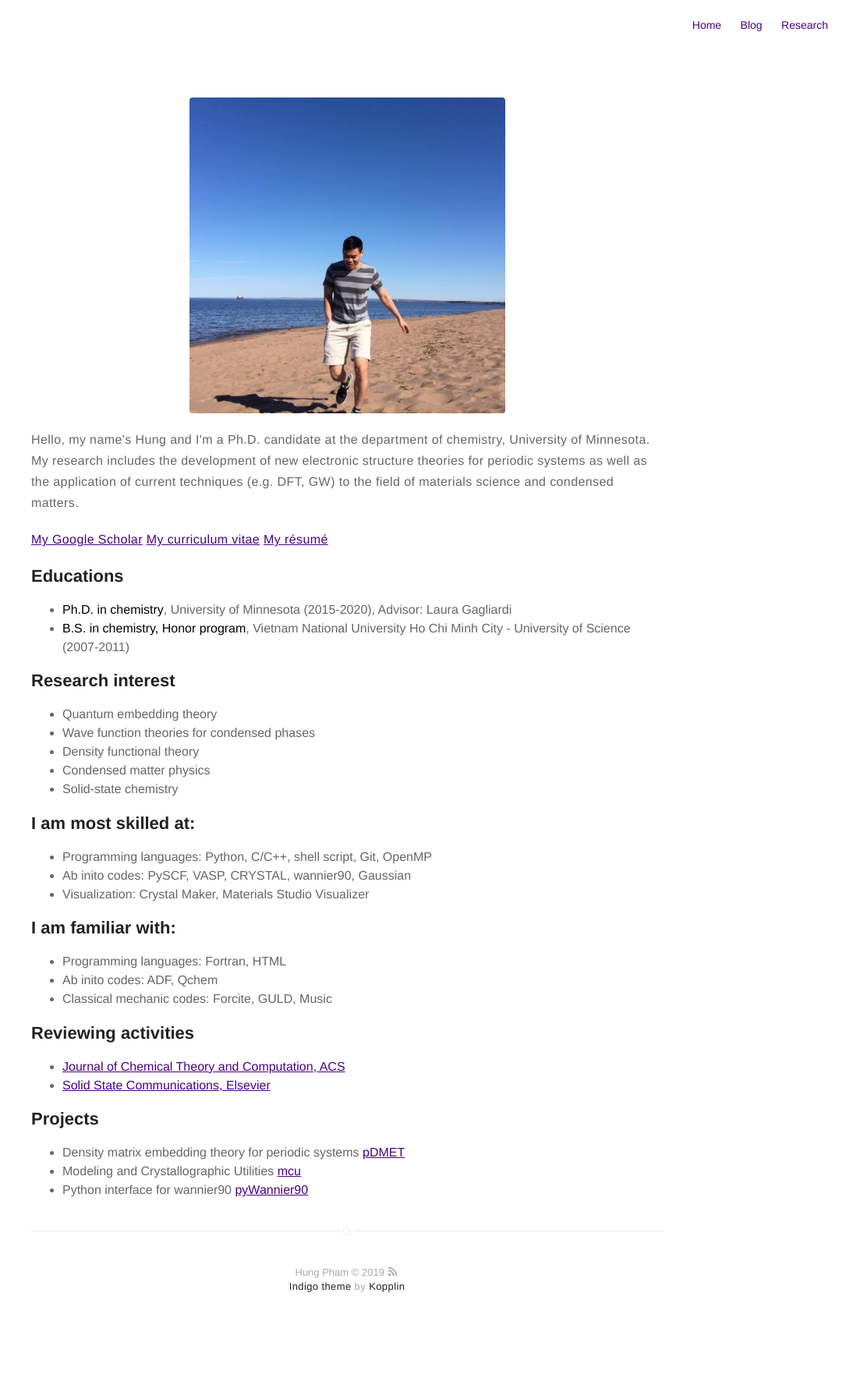
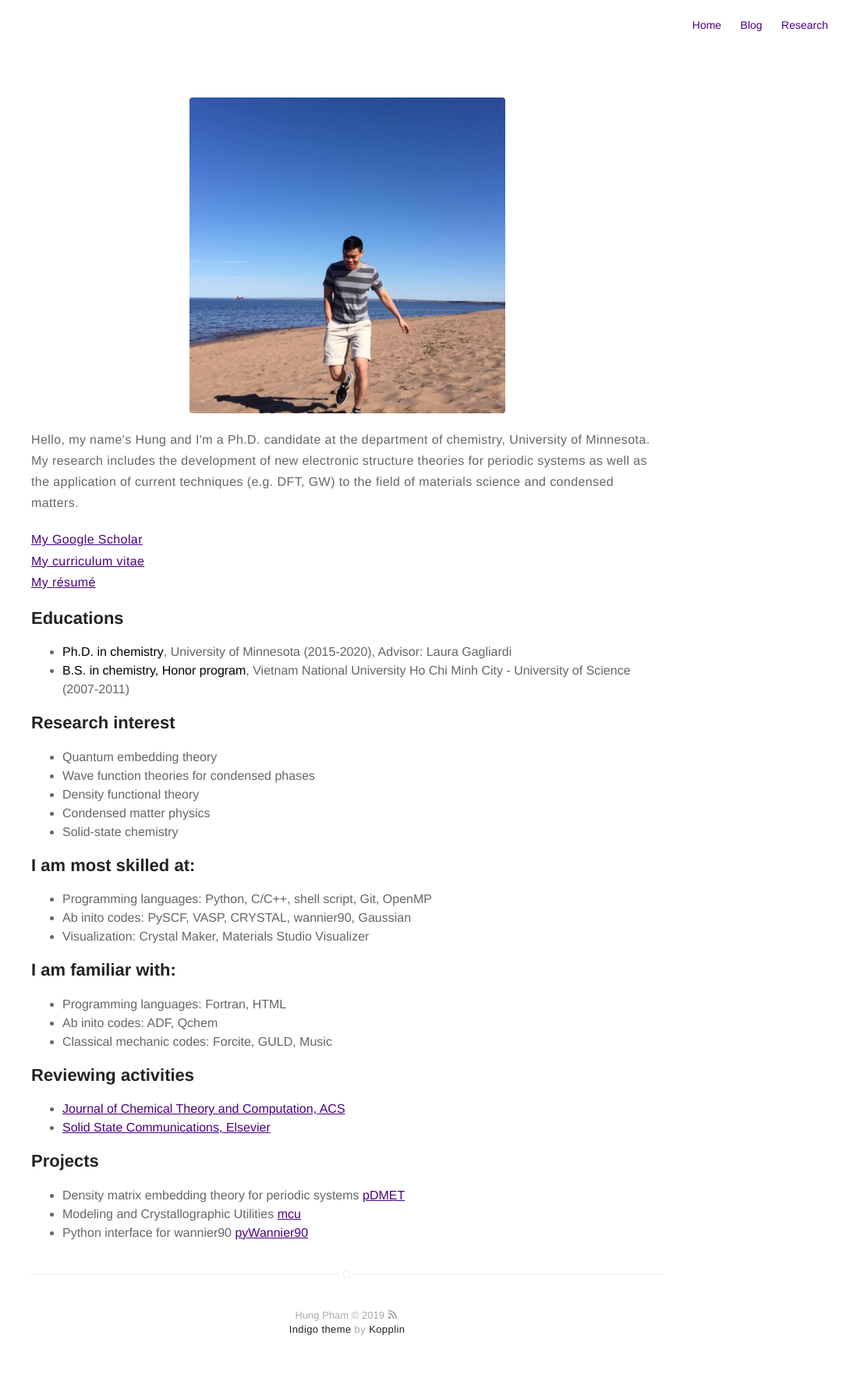
Before and after one commit to hungpham2017/hungpham2017.github.io, a Jekyll site: the page built from about.md, in a window 1280 px wide. Shown: the whole page at 78% size, without its empty margins (195-1280 px from the left). Built offline with Jekyll 4.4.1, drawn with Linux system fonts in a browser that asks for light colours; before the commit the page ends 1721 px from its top, so only the background shows below that.

```diff
--- a/about.md
+++ b/about.md
@@ -12,8 +12,8 @@
 
 <p>
 <a href="https://scholar.google.com/citations?user=MIe6vYUAAAAJ&hl=en&authuser=1#">My Google Scholar</a>
-<a href="https://github.com/hungpham2017/hungpham2017.github.io/raw/master/assets/HP_CV.pdf">My curriculum vitae</a>
-<a href="https://github.com/hungpham2017/hungpham2017.github.io/raw/master/assets/HP_resume.pdf">My résumé</a>
+<br><a href="https://github.com/hungpham2017/hungpham2017.github.io/raw/master/assets/HP_CV.pdf">My curriculum vitae</a>
+<br><a href="https://github.com/hungpham2017/hungpham2017.github.io/raw/master/assets/HP_resume.pdf">My résumé</a>
 </p>
 
 
```
